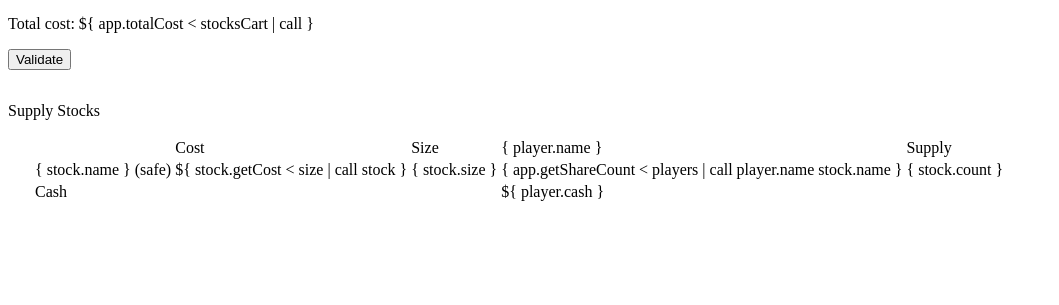
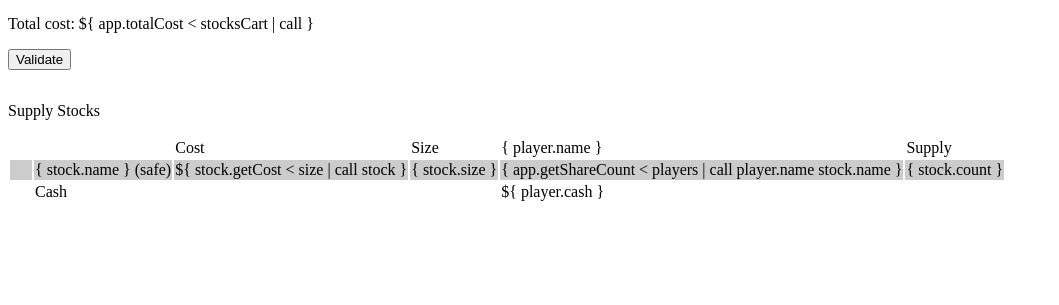
Before and after one commit to nwself/ack-wire, a Django app: template game/templates/games/game.html in a window 1280 px wide. Shown: the part 495-800 px from the top of the page, without its empty margins (0-1059 px from the left). Run offline with Django 3.2, Linux system fonts and the light colour scheme; the template is opened without the code that fills it, so the values that code supplies are empty.

Commit message:
Stripe supply table, pointer cursor on board

```diff
--- a/game/static/css/game.css
+++ b/game/static/css/game.css
@@ -12,6 +12,10 @@
   color: gray;
 }
 
+#supply tbody tr:nth-child(odd) {
+  background-color: #ccc;
+}
+
 td.island {
   background-color: black;
   color: white;
@@ -19,6 +23,7 @@
 
 td.in-hand {
   border: solid 1px black;
+  cursor: pointer;
 }
 
 span.Tower,
```
